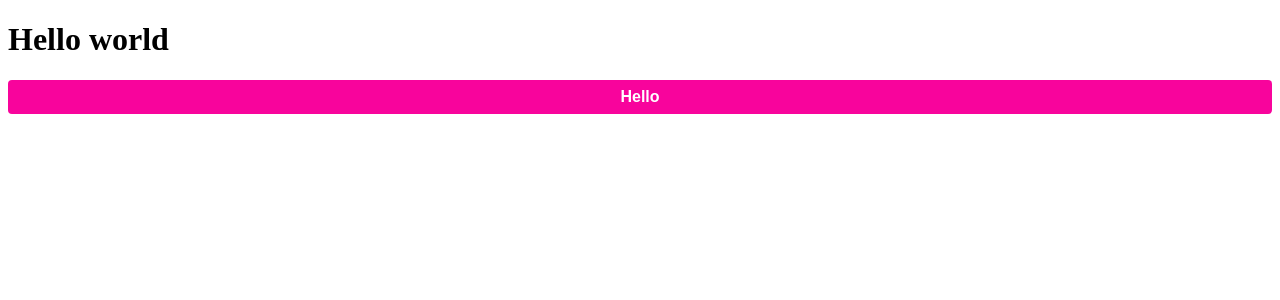
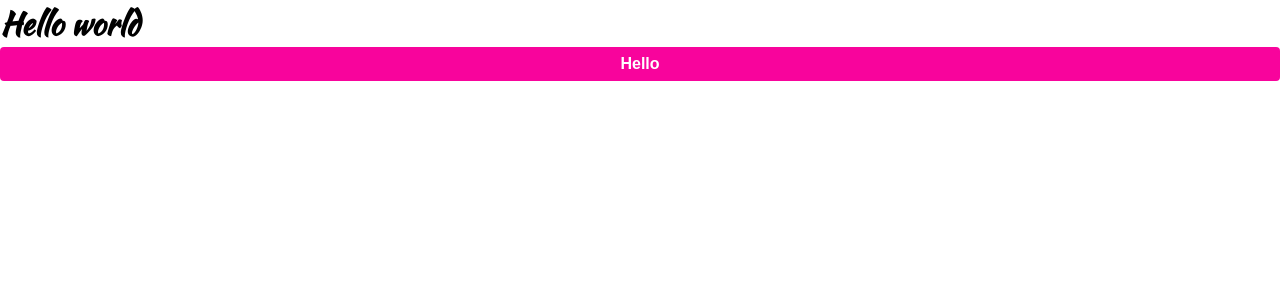
Before and after one commit to tichif/styled-components, a React (Create React App) app: page / in a window 1280 px wide. Shown: the top 300 px of the page. Built offline with nearby package versions, Linux system fonts and the light colour scheme.

Commit message:
Add global styles and google fonts

```diff
--- a/public/index.html
+++ b/public/index.html
@@ -11,6 +11,12 @@
     />
     <link rel="apple-touch-icon" href="%PUBLIC_URL%/logo192.png" />
     <link rel="manifest" href="%PUBLIC_URL%/manifest.json" />
+    <link rel="preconnect" href="https://fonts.googleapis.com" />
+    <link rel="preconnect" href="https://fonts.gstatic.com" crossorigin />
+    <link
+      href="https://fonts.googleapis.com/css2?family=Kaushan+Script&display=swap"
+      rel="stylesheet"
+    />
     <title>React App</title>
   </head>
   <body>
--- a/src/components/App.js
+++ b/src/components/App.js
@@ -1,11 +1,30 @@
 import { Button } from 'components/common';
+import { createGlobalStyle } from 'styled-components';
+
+const GlobalStyle = createGlobalStyle`
+  *{
+    margin: 0;
+    padding: 0;
+  }
+
+  body {
+    background: #fff;
+    min-height: 100vh;
+    color: #000;
+    margin: 0;
+    font-family: 'Kaushan Script';
+  }
+`;
 
 const App = () => {
   return (
-    <div>
-      <h1>Hello world</h1>
-      <Button>Hello </Button>
-    </div>
+    <>
+      <GlobalStyle />
+      <div>
+        <h1>Hello world</h1>
+        <Button>Hello </Button>
+      </div>
+    </>
   );
 };
 
```
